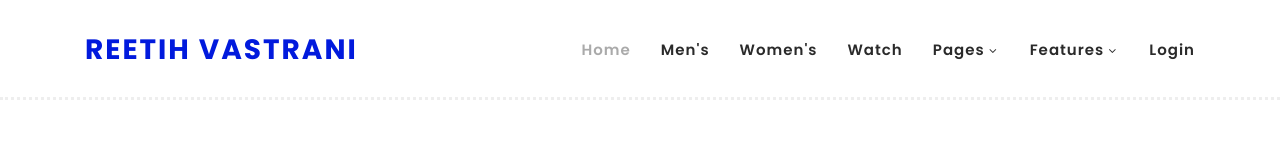
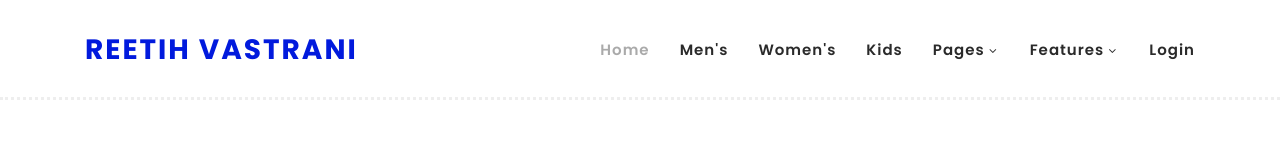
Before and after one commit to dhruvalacharya007/reetihvastrani.github.io, a plain HTML site: page index.html in a window 1280 px wide. Shown: the top 158 px of the page. Drawn offline with Linux system fonts and the light colour scheme.

Commit message:
index.html

```diff
--- a/index.html
+++ b/index.html
@@ -58,7 +58,7 @@ https://templatemo.com/tm-571-hexashop
                             <li class="scroll-to-section"><a href="#top" class="active">Home</a></li>
                             <li class="scroll-to-section"><a href="#men">Men's</a></li>
                             <li class="scroll-to-section"><a href="#women">Women's</a></li>
-                            <li class="scroll-to-section"><a href="#kids">Watch</a></li>
+                            <li class="scroll-to-section"><a href="#kids">Kids</a></li>
                             <li class="submenu">
                                 <a href="javascript:;">Pages</a>
                                 <ul>
```
